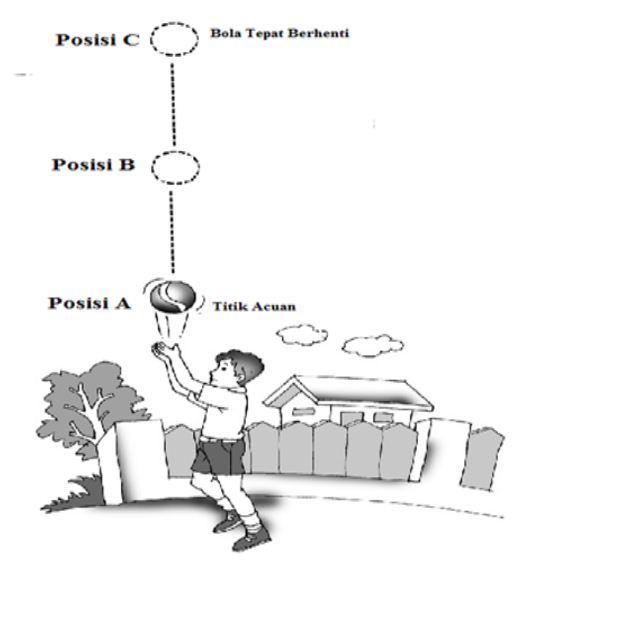
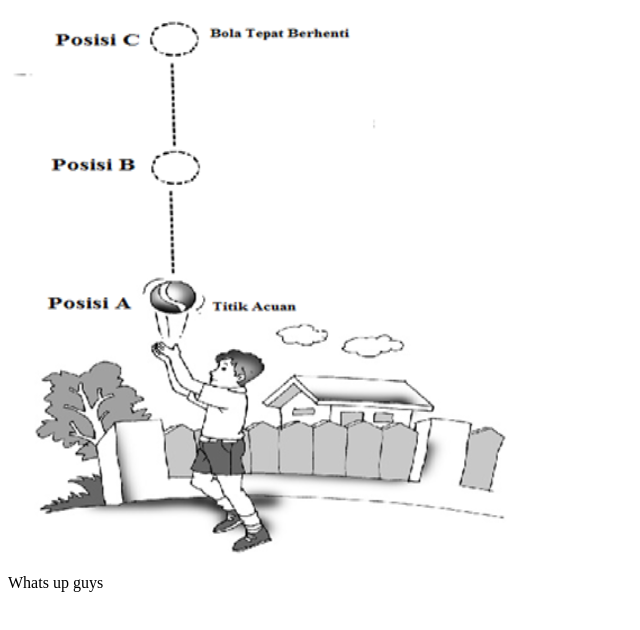
Before and after one commit to togihon/test, a plain HTML site: page index.html in a window 1280 px wide. Shown: the whole page, without its empty margins (0-640 px from the left). Drawn offline with Linux system fonts and the light colour scheme.

Commit message:
Update index.html

```diff
--- a/index.html
+++ b/index.html
@@ -1,2 +1,4 @@
 <title>Hello</title>
 <img src="/img/test1.png"/>
+
+<p>Whats up guys</p>
```
